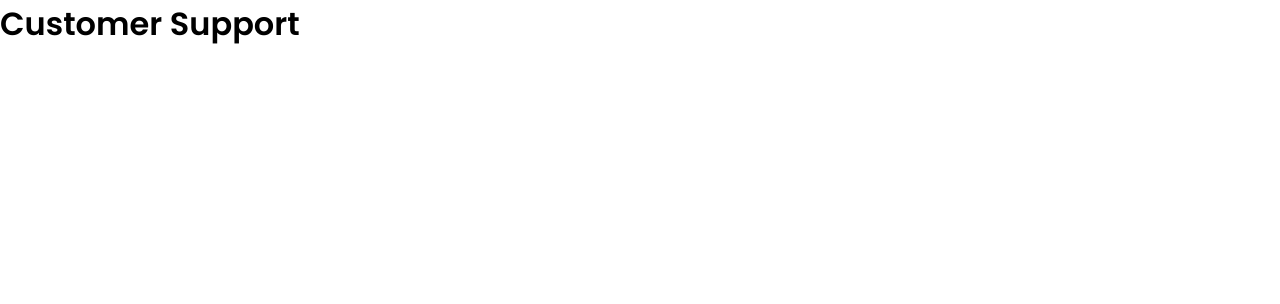
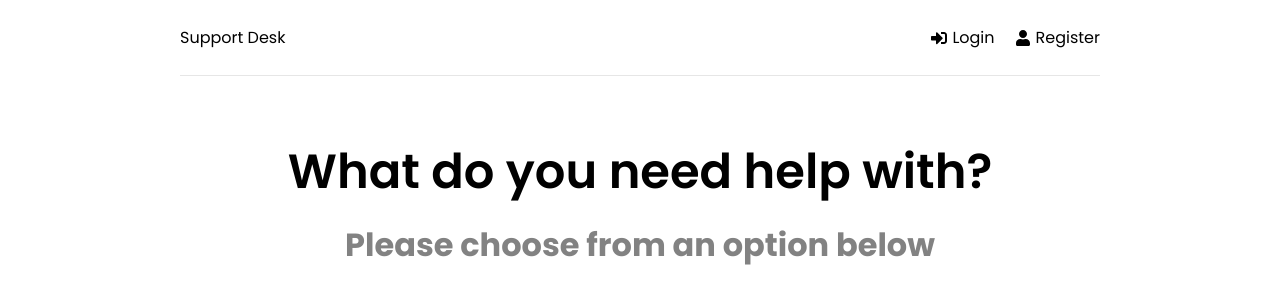
Before and after one commit to I-Maged/support-system, a React (Create React App) app in the folder client/: page / in a window 1280 px wide. Shown: the top 304 px of the page. Built offline with nearby package versions, Linux system fonts and the light colour scheme.

Commit message:
header and routes

```diff
--- a/client/src/App.js
+++ b/client/src/App.js
@@ -1,7 +1,22 @@
+import { BrowserRouter as Router, Routes, Route } from 'react-router-dom';
+import Header from './components/Header';
+import Home from './pages/Home';
+import Login from './pages/Login';
+import Register from './pages/Register';
+
 function App() {
   return (
     <>
-      <h1>Customer Support</h1>
+      <Router>
+        <div className='container'>
+          <Header />
+          <Routes>
+            <Route path='/' element={<Home />} />
+            <Route path='/login' element={<Login />} />
+            <Route path='/register' element={<Register />} />
+          </Routes>
+        </div>
+      </Router>
     </>
   );
 }
--- /dev/null
+++ b/client/src/components/Header.jsx
@@ -0,0 +1,28 @@
+import { FaSignInAlt, FaUser } from 'react-icons/fa';
+import { Link } from 'react-router-dom';
+
+const Header = () => {
+  return (
+    <header className='header'>
+      <div className='logo'>
+        <Link to='/'>Support Desk</Link>
+      </div>
+      <ul>
+        <>
+          <li>
+            <Link to='/login'>
+              <FaSignInAlt /> Login
+            </Link>
+          </li>
+          <li>
+            <Link to='/register'>
+              <FaUser /> Register
+            </Link>
+          </li>
+        </>
+      </ul>
+    </header>
+  );
+};
+
+export default Header;
--- /dev/null
+++ b/client/src/pages/Home.jsx
@@ -0,0 +1,12 @@
+const Home = () => {
+  return (
+    <>
+      <section className='heading'>
+        <h1>What do you need help with?</h1>
+        <p>Please choose from an option below</p>
+      </section>
+    </>
+  );
+};
+
+export default Home;
--- /dev/null
+++ b/client/src/pages/Login.jsx
@@ -0,0 +1,12 @@
+const Login = () => {
+  return (
+    <>
+      <section className='heading'>
+        <h1>Login</h1>
+        <p>Please log in to get support</p>
+      </section>
+    </>
+  );
+};
+
+export default Login;
--- /dev/null
+++ b/client/src/pages/Register.jsx
@@ -0,0 +1,14 @@
+import React from 'react';
+
+const Register = () => {
+  return (
+    <>
+      <section className='heading'>
+        <h1>Register</h1>
+        <p>Please create an account</p>
+      </section>
+    </>
+  );
+};
+
+export default Register;
```
